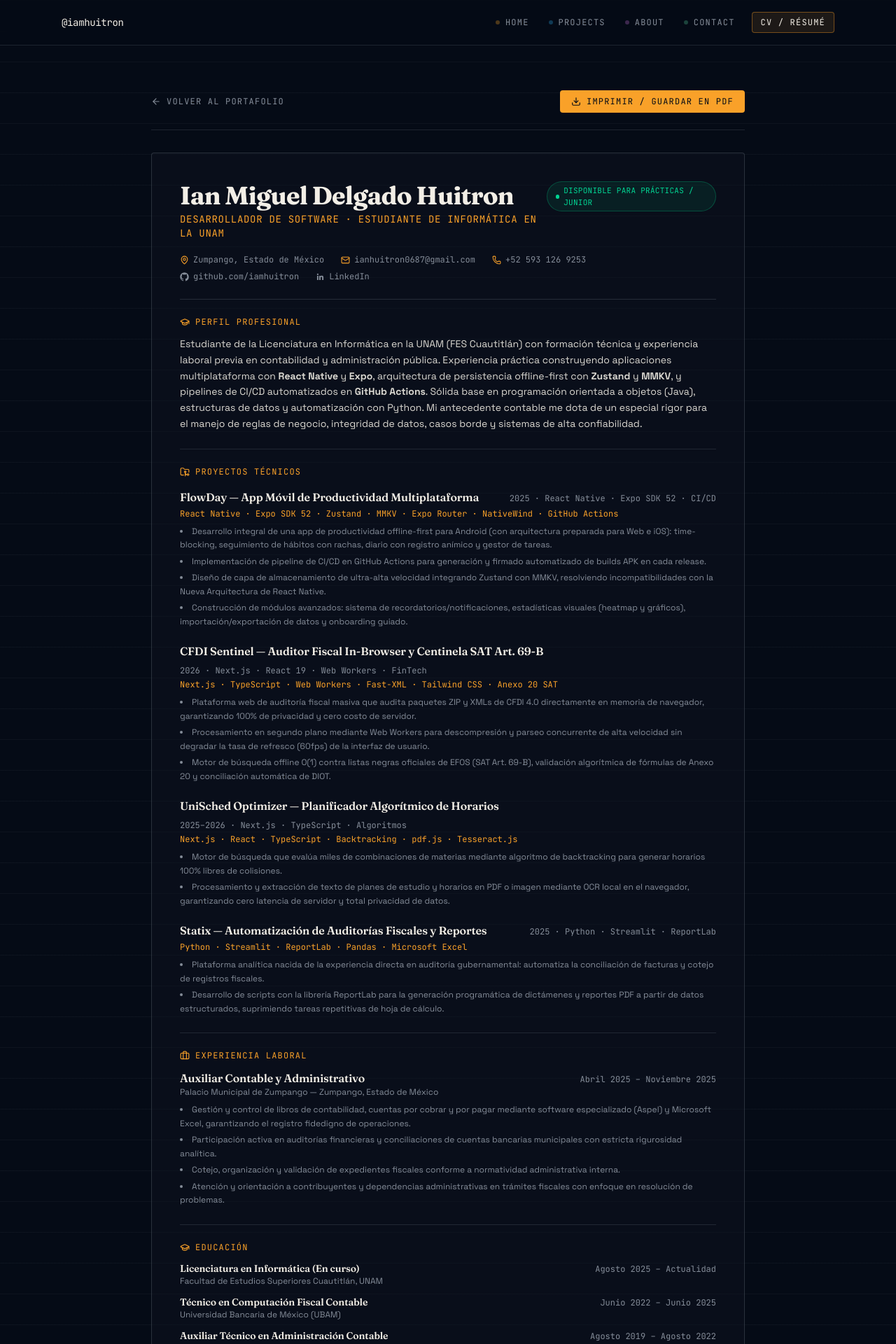
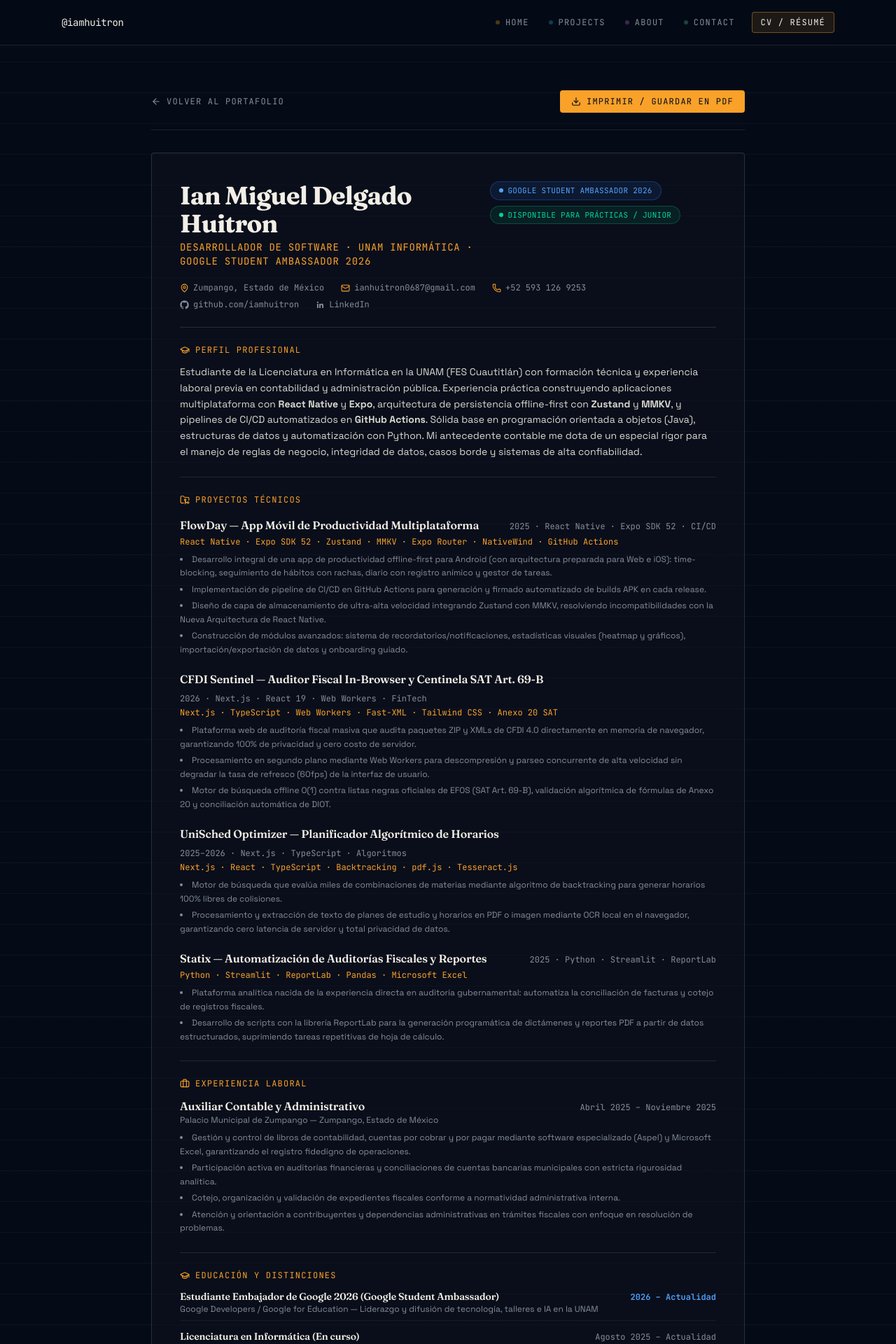
Before and after one commit to iamhuitron/portfolio, a Next.js app: page /cv in a window 1280 px wide. Shown: the top 1920 px of the page at 70% size. Built offline with nearby package versions, Linux system fonts and the light colour scheme.

Commit message:
feat(portfolio): highlight Google Student Ambassador 2026 in role, badges, and CV

```diff
--- a/app/cv/page.tsx
+++ b/app/cv/page.tsx
@@ -62,13 +62,19 @@ export default function CvPage() {
                 {SITE.fullName}
               </h1>
               <p className="mt-1 font-mono text-sm uppercase tracking-wider text-accent print:text-neutral-700">
-                Desarrollador de Software · Estudiante de Informática en la UNAM
+                Desarrollador de Software · UNAM Informática · Google Student Ambassador 2026
               </p>
             </div>
 
-            <div className="inline-flex items-center gap-1.5 self-start rounded-full border border-emerald-500/30 bg-emerald-500/10 px-3 py-1 font-mono text-[11px] uppercase tracking-wide text-emerald-400 print:hidden">
-              <span className="h-1.5 w-1.5 rounded-full bg-emerald-400" />
-              Disponible para prácticas / Junior
+            <div className="flex flex-wrap items-center gap-2 self-start print:hidden">
+              <div className="inline-flex items-center gap-1.5 rounded-full border border-blue-500/30 bg-blue-500/10 px-3 py-1 font-mono text-[11px] uppercase tracking-wide text-blue-400">
+                <span className="h-1.5 w-1.5 rounded-full bg-blue-400" />
+                Google Student Ambassador 2026
+              </div>
+              <div className="inline-flex items-center gap-1.5 rounded-full border border-emerald-500/30 bg-emerald-500/10 px-3 py-1 font-mono text-[11px] uppercase tracking-wide text-emerald-400">
+                <span className="h-1.5 w-1.5 rounded-full bg-emerald-400" />
+                Disponible para prácticas / Junior
+              </div>
             </div>
           </div>
 
@@ -278,14 +284,28 @@ export default function CvPage() {
           </div>
         </section>
 
-        {/* Educación */}
+        {/* Educación y Distinciones */}
         <section className="mt-6 border-b border-line/25 pb-6 print:border-neutral-300">
           <h2 className="flex items-center gap-2 font-mono text-xs uppercase tracking-widest text-accent print:text-neutral-800">
             <GraduationCap size={14} />
-            Educación
+            Educación y Distinciones
           </h2>
 
           <div className="mt-3 space-y-3">
+            <div className="flex flex-wrap items-baseline justify-between gap-2 border-b border-line/15 pb-2">
+              <div>
+                <h3 className="text-sm font-semibold text-paper print:text-black">
+                  Estudiante Embajador de Google 2026 (Google Student Ambassador)
+                </h3>
+                <p className="text-xs text-muted print:text-neutral-700">
+                  Google Developers / Google for Education — Liderazgo y difusión de tecnología, talleres e IA en la UNAM
+                </p>
+              </div>
+              <span className="font-mono text-xs text-blue-400 font-semibold print:text-neutral-600">
+                2026 – Actualidad
+              </span>
+            </div>
+
             <div className="flex flex-wrap items-baseline justify-between gap-2">
               <div>
                 <h3 className="text-sm font-semibold text-paper print:text-black">
--- a/data/site.ts
+++ b/data/site.ts
@@ -8,8 +8,8 @@ export const SITE = {
   fullName: "Ian Miguel Delgado Huitron",
   handle: "@iamhuitron",
   githubUsername: "iamhuitron",
-  role: "Software Developer · Informatics Student at UNAM",
-  statusLabel: "Open to Software Engineering Internships & Junior Roles",
+  role: "Software Developer · Informatics at UNAM · Google Student Ambassador 2026",
+  statusLabel: "Google Student Ambassador 2026 · Open to Internships & Junior Roles",
   location: "Zumpango, Estado de México",
   university: "UNAM — FES Cuautitlán",
   degree: "Licenciatura en Informática",
```
